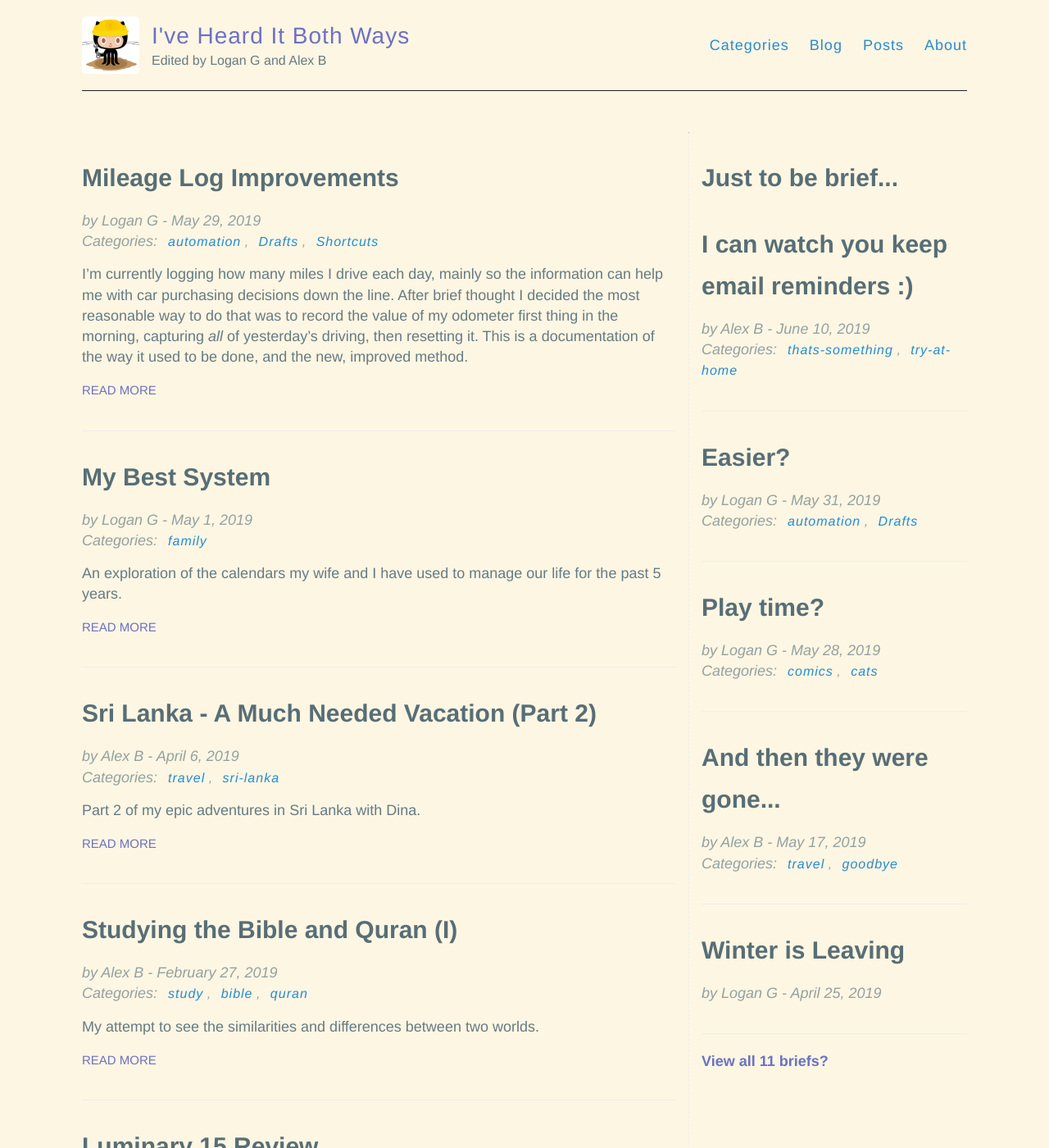
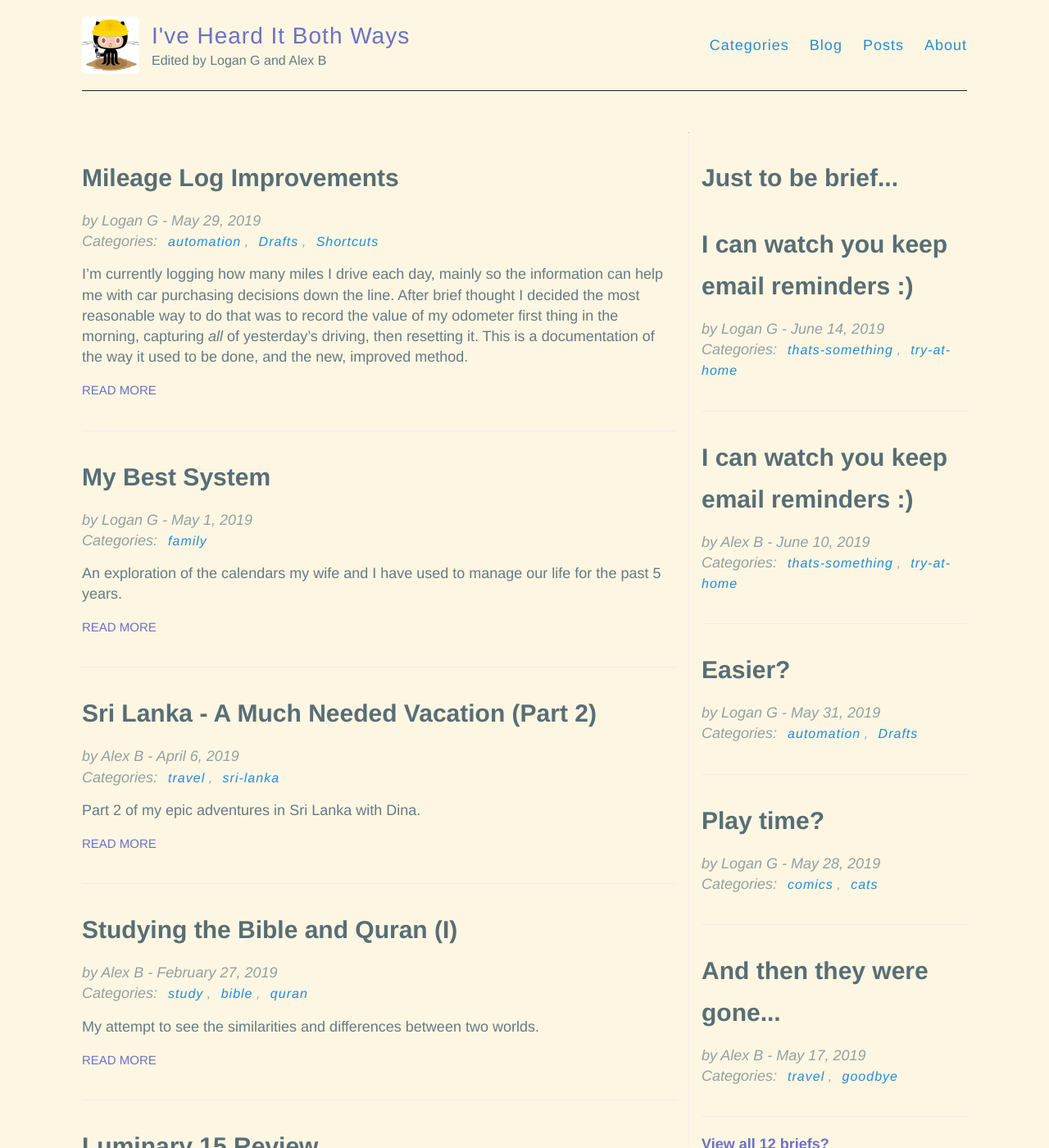
Before and after one commit to hencefarthing/hencefarthing.github.io, a Jekyll site: the page built from index.html, in a window 1280 px wide and 1400 px high. Shown: the whole window at 82% size. Built offline with Jekyll 4.4.1, drawn with Linux system fonts in a browser that asks for light colours.

Commit message:
added YAML so it would publish

```diff
--- a/_briefs/2019/06/2019-06-14-some-men-just-want-to-watch-the-world-burn.md
+++ b/_briefs/2019/06/2019-06-14-some-men-just-want-to-watch-the-world-burn.md
@@ -1 +1,8 @@
+---
+layout: brief
+author: Logan G
+title: I can watch you keep email reminders :)
+categories: thats-something try-at-home
+---
+
 i just received a newsletter with **_three_** spaces between sentences… the madness must stop
```
